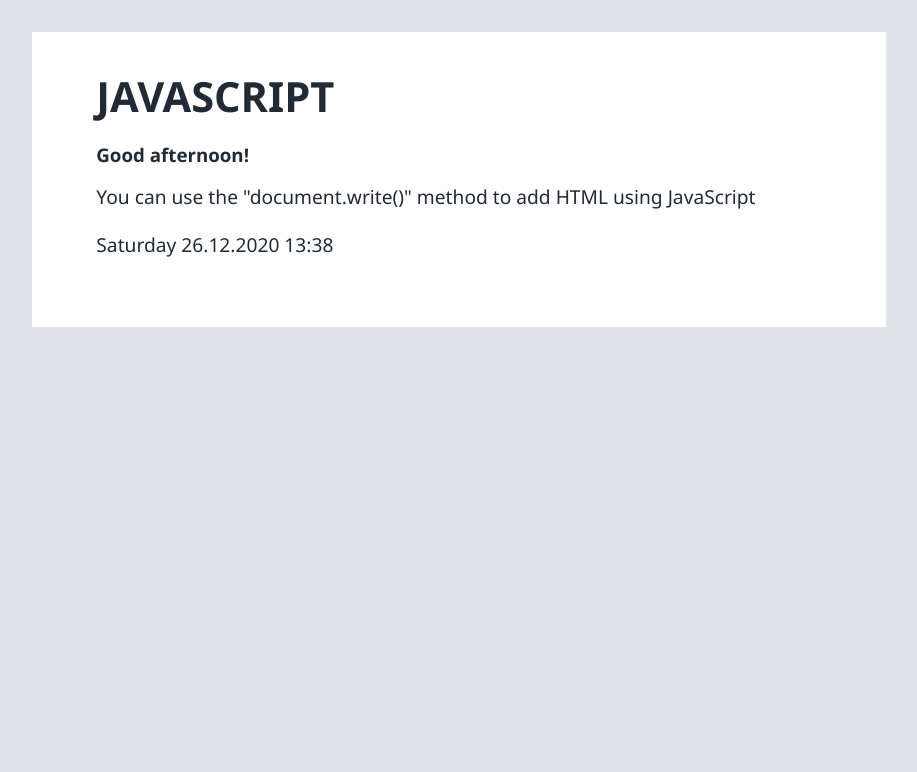
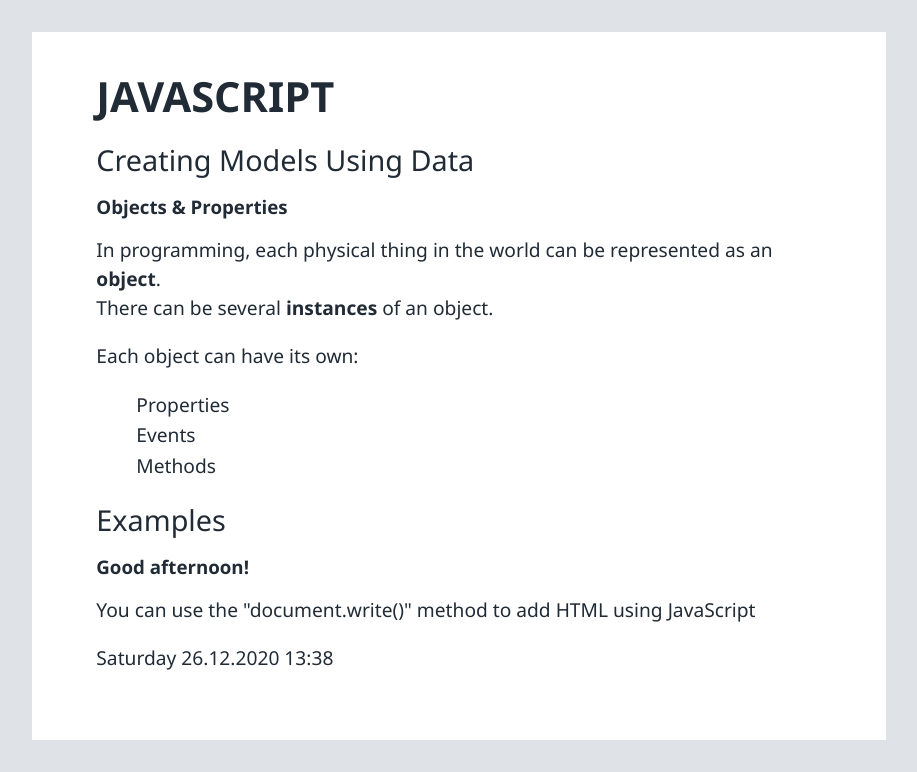
Before and after one commit to CasperMobit/LearnSite, a PHP site: page /modules/javascript.php in a window 1280 px wide. Shown: the part 67-839 px from the top of the page, without its empty margins (181-1098 px from the left). Before the commit the page ends 394 px from the top, so only its background shows below. Run offline with PHP 8.4, Linux system fonts and the light colour scheme.

Commit message:
Added content to JavaScript page

```diff
--- a/javascript.php
+++ b/javascript.php
@@ -12,6 +12,17 @@
 	<div class="col-2"></div>
 	<div class="col-8 content">
 		<h1>Javascript</h1>
+		<h2>Creating Models Using Data</h2>
+		<h3>Objects &amp; Properties</h3>
+		<p>In programming, each physical thing in the world can be represented as an <strong>object</strong>.<br/>There can be several <strong>instances</strong> of an object.</p>
+		<p>Each object can have its own:</p>
+		<ul>
+			<li>Properties</li>
+			<li>Events</li>
+			<li>Methods</li>
+		</ul>
+
+		<h2>Examples</h2>
 		<script src="js/add-content.js"></script>
 		<script>
 			document.write('<p>You can use the "document.write()" method to add HTML using JavaScript</p>');
```
